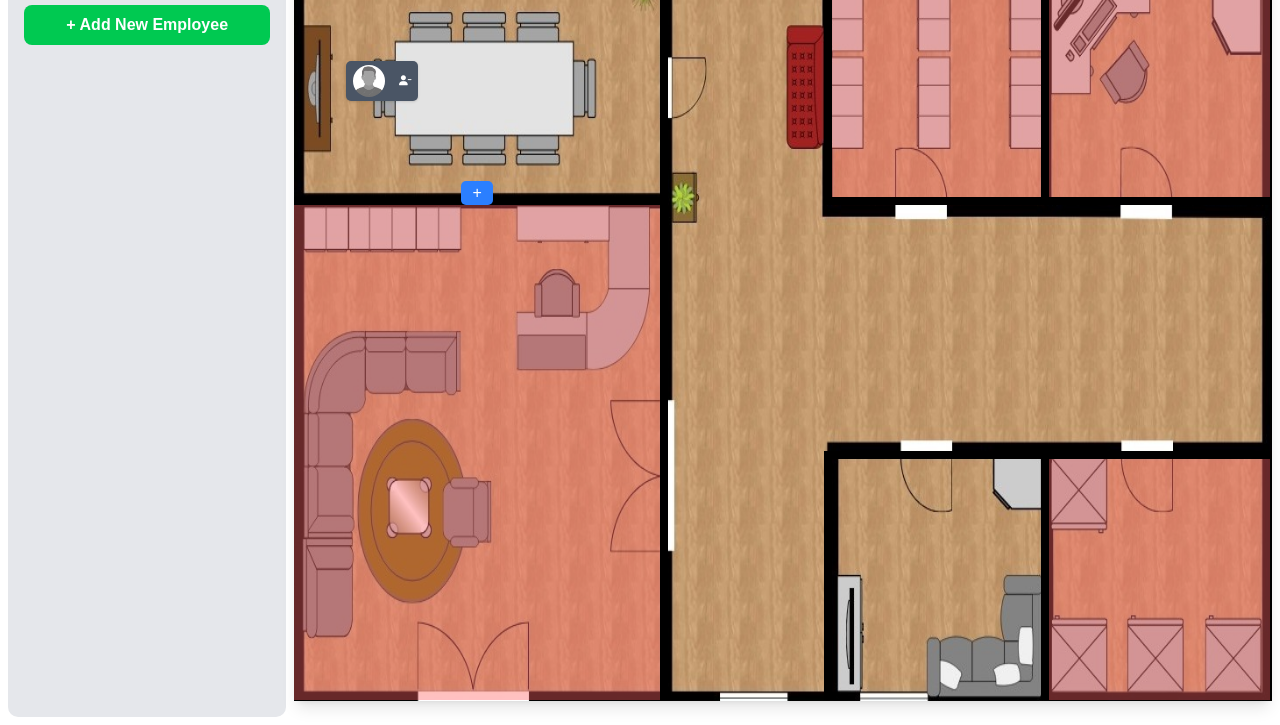
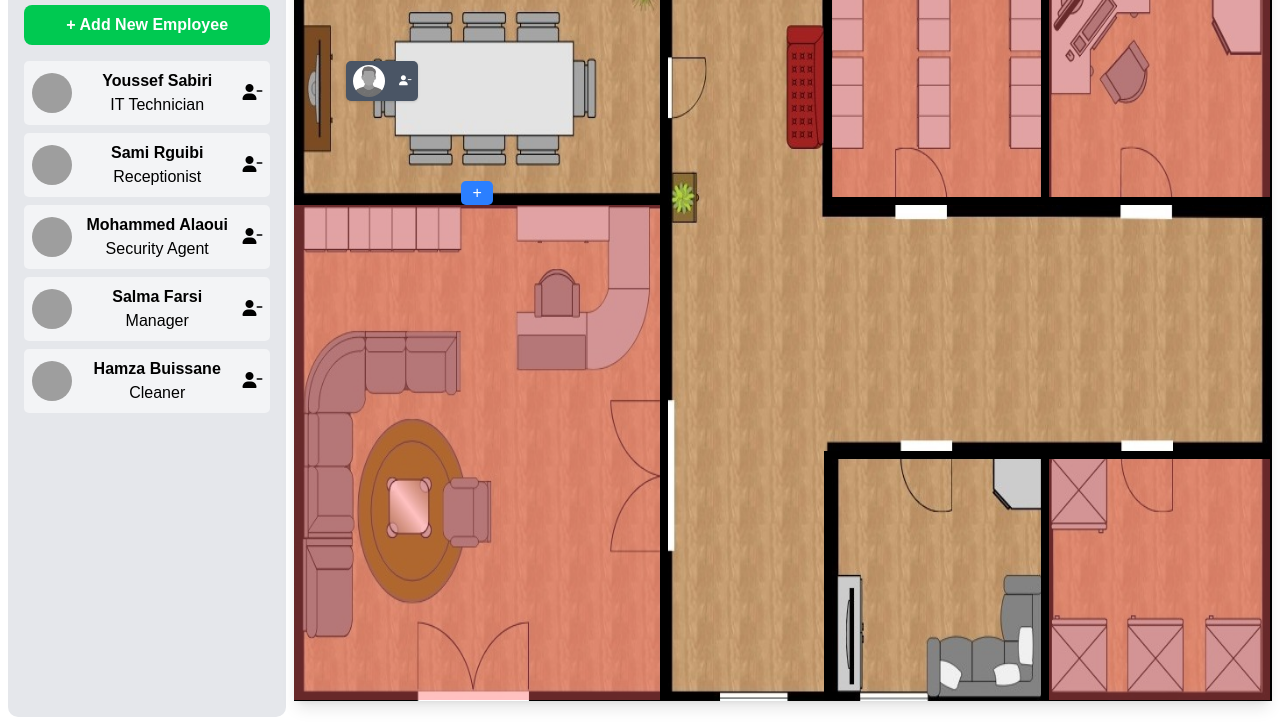
Before and after one commit to ramiabdelghafour/worksphere, a plain HTML site: page index.html in a window 1280 px wide. Shown: the part 75-800 px from the top of the page. Drawn offline with nearby package versions, Linux system fonts and the light colour scheme; grey boxes are pictures that could not be loaded.

Commit message:
fill localstorage with employees

```diff
--- a/index.html
+++ b/index.html
@@ -155,8 +155,9 @@
                                 <option disabled selected>Select a role</option>
                                 <option>Receptionist</option>
                                 <option>IT Technician</option>
-                                <option>IManager</option>
+                                <option>Manager</option>
                                 <option>Security Guard</option>
+                                <option>Cleaner</option>
                                 <option>Other</option>
                             </select>
                         </div>
@@ -194,8 +195,9 @@
                                         <option disabled selected>Select a role</option>
                                         <option>Receptionist</option>
                                         <option>IT Technician</option>
-                                        <option>IManager</option>
+                                        <option>Manager</option>
                                         <option>Security Guard</option>
+                                        <option>Cleaner</option>
                                         <option>Other</option>
                                     </select>
                                 </div>
--- a/js/script.js
+++ b/js/script.js
@@ -125,7 +125,7 @@ form.addEventListener("submit", (e) => {
     photo: photo || "./assets/img/profile-photo.jpg",
     experiences,
     zone: null,
-    assigned: false,
+    assigned: false
   };
 
   // save to local storage
@@ -150,6 +150,72 @@ form.addEventListener("submit", (e) => {
   // apply it here to show new employee add without reloading page
   renderEmployees();
 });
+
+// ============= add employees to localStorage =============
+let ExistingEmployees = [
+  {
+    id: Date.now() + 1,
+    firstName: "Youssef",
+    lastName: "Sabiri",
+    email: "youssef.elamrani@example.com",
+    phone: "0612345678",
+    role: "IT Technician",
+    photo: "https://avatar.iran.liara.run/public",
+    experiences: [],
+    zone: null,
+    assigned: false,
+  },
+  {
+    id: Date.now() + 2,
+    firstName: "Sami",
+    lastName: "Rguibi",
+    email: "khadija.bennani@example.com",
+    phone: "0678123456",
+    role: "Receptionist",
+    photo: "https://avatar.iran.liara.run/public",
+    experiences: [],
+    zone: null,
+    assigned: false,
+  },
+  {
+    id: Date.now() + 3,
+    firstName: "Mohammed",
+    lastName: "Alaoui",
+    email: "mohammed.taleb@example.com",
+    phone: "0654321987",
+    role: "Security Agent",
+    photo: "https://avatar.iran.liara.run/public",
+    experiences: [],
+    zone: null,
+    assigned: false,
+  },
+  {
+    id: Date.now() + 4,
+    firstName: "Salma",
+    lastName: "Farsi",
+    email: "salma.idrissi@example.com",
+    phone: "0667788990",
+    role: "Manager",
+    photo: "https://avatar.iran.liara.run/public",
+    experiences: [],
+    zone: null,
+    assigned: false,
+  },
+  {
+    id: Date.now() + 5,
+    firstName: "Hamza",
+    lastName: "Buissane",
+    email: "hamza.boukhriss@example.com",
+    phone: "0622334455",
+    role: "Cleaner",
+    photo: "https://avatar.iran.liara.run/public",
+    experiences: [],
+    zone: null,
+    assigned: false,
+  }
+];
+
+localStorage.setItem("employees", JSON.stringify(ExistingEmployees));
 
 // ============= render employees from localStorage =============
 const employeeList = document.getElementById("employee-list");
```
